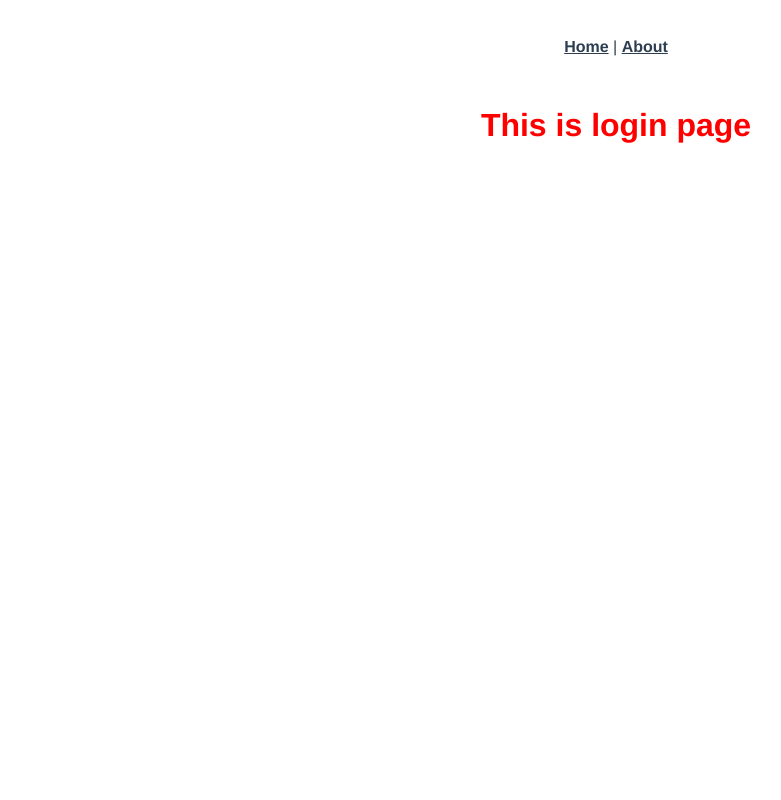
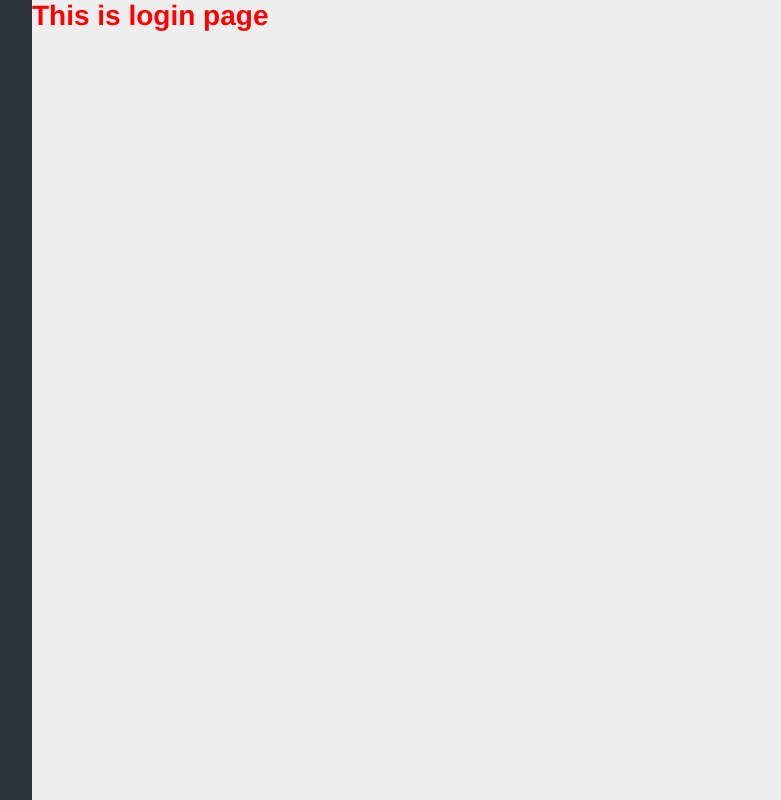
Before and after one commit to botshen/bot-notes, a Vue app: page /#/login in a window 1280 px wide. Shown: the whole page, without its empty margins (24-805 px from the left). Built offline with nearby package versions, Linux system fonts and the light colour scheme; a small style sheet from the web is missing.

Commit message:
新增 sidebar 组件

```diff
--- a/src/App.vue
+++ b/src/App.vue
@@ -1,32 +1,64 @@
 <template>
   <div id="app">
-    <div id="nav">
-      <router-link to="/">Home</router-link> |
-      <router-link to="/about">About</router-link>
-    </div>
-    <router-view/>
+    <sidebar></sidebar>
+    <router-view></router-view>
   </div>
 </template>
 
+<script>
+import sidebar from '@/components/Sidebar.vue'
+
+export default {
+  name: 'app',
+  components: {
+    sidebar
+  }
+}
+</script>
+
 <style>
-#app {
-  font-family: Avenir, Helvetica, Arial, sans-serif;
+@import '//at.alicdn.com/t/font_496303_kqrjhri8l25d0a4i.css';
+
+* {
+  box-sizing: border-box;
+  margin: 0;
+  padding: 0;
+}
+
+html, body, #app {
+  height: 100%;
+}
+
+body {
+  font-family: 'Avenir', Helvetica, Arial, sans-serif;
+  font-size: 14px;
   -webkit-font-smoothing: antialiased;
   -moz-osx-font-smoothing: grayscale;
-  text-align: center;
-  color: #2c3e50;
+  background-color: #eee;
 }
 
-#nav {
-  padding: 30px;
+a {
+  text-decoration: none;
+  color: #444;
 }
 
-#nav a {
-  font-weight: bold;
-  color: #2c3e50;
+ul, li {
+  list-style: none;
 }
 
-#nav a.router-link-exact-active {
-  color: #42b983;
+.btn {
+  color: #666;
+  font-size: 12px;
+  padding: 2px 4px;
+  background-color: #fff;
+  box-shadow: 0px 0px 2px 0px #ccc;
+  border: none;
+  cursor: pointer;
+  display: inline-block;
+}
+
+#app {
+  display: flex;
+  align-items: stretch;
 }
 </style>
--- /dev/null
+++ b/src/components/Sidebar.vue
@@ -0,0 +1,47 @@
+<template>
+  <div id="sidebar">
+    <div class="icons">
+      <router-link to="/notebook/" title="笔记"><i class="iconfont icon-note"></i></router-link>
+      <router-link to="/notebooks" title="笔记本"><i class="iconfont icon-notebook"></i></router-link>
+      <router-link to="/trash" title="回收站"><i class="iconfont icon-trash"></i></router-link>
+    </div>
+    <div class="logout">
+      <i class="iconfont icon-logout"></i>
+    </div>
+  </div>
+</template>
+
+
+<style scoped>
+#sidebar {
+  position: relative;
+  width: 56px;
+  text-align: center;
+  background-color: #2c333c;
+}
+
+.icons {
+  margin-top: 15px;
+}
+
+.icons a {
+  padding: 6px 0;
+  display: block;
+}
+
+.icons .router-link-active {
+  background-color: #5e6266;
+}
+
+.logout {
+  position: absolute;
+  bottom: 20px;
+  width: 100%;
+  text-align: center;
+  cursor: pointer;
+}
+
+.iconfont {
+  color: #fff;
+}
+</style>
```
